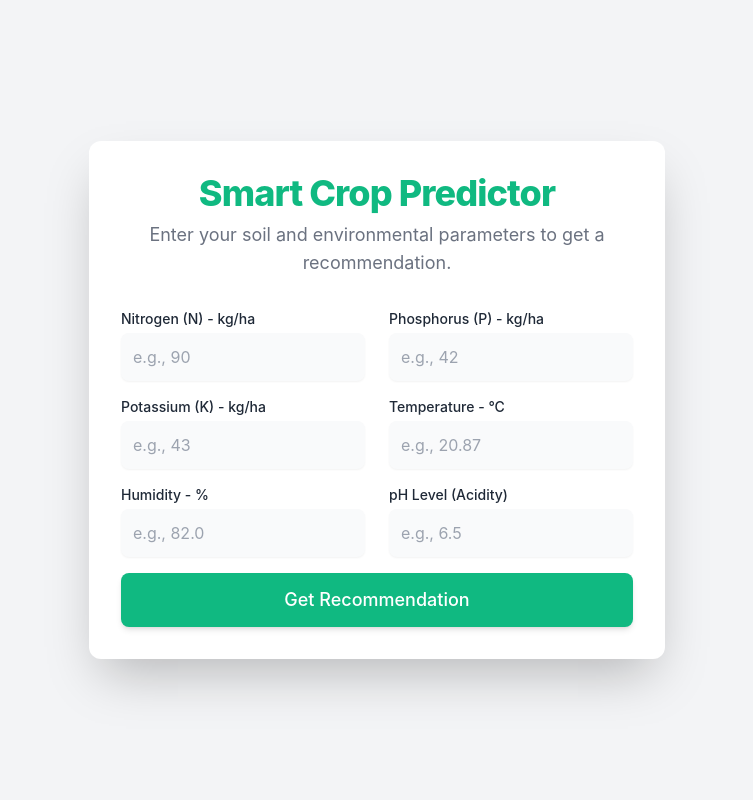
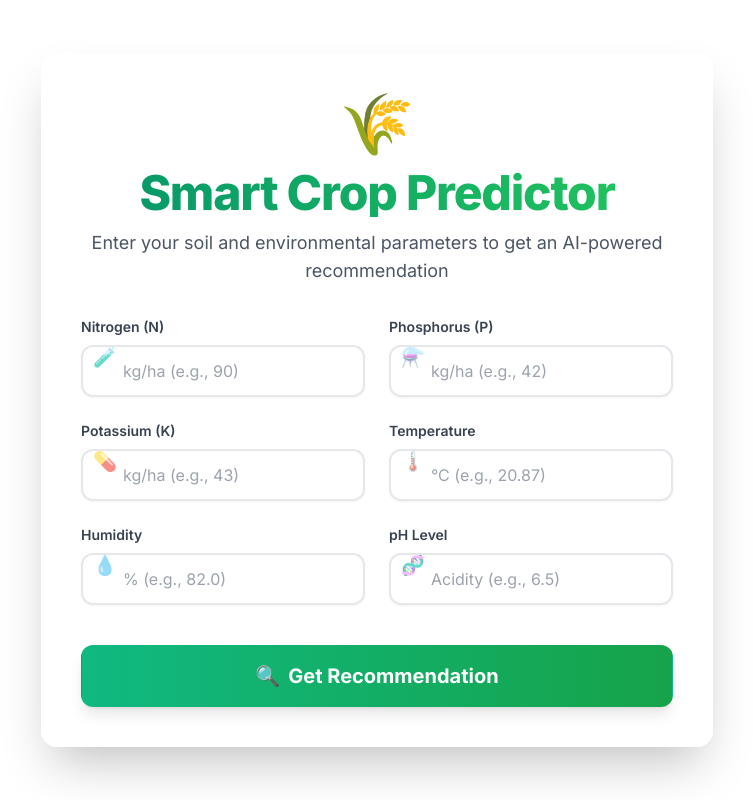
Before and after one commit to altafhossainsunny/FYP-, a Flask app: page / in a window 1280 px wide. Shown: the whole page, without its empty margins (263-1016 px from the left). Run offline with Flask 3, Linux system fonts and the light colour scheme; some libraries are stand-ins or nearby versions.

Commit message:
Enhance the visual appeal and user experience of the application
Update the UI with a gradient background, custom animations, new fonts, and a refined layout for a more modern and engaging interface.

Replit-Commit-Author: Agent
Replit-Commit-Session-Id: 059edc2d-64e3-4aa1-b2f0-79769e3dd94d
Replit-Commit-Checkpoint-Type: full_checkpoint
Replit-Commit-Event-Id: b1d66e8b-750b-4f08-b36b-fd6ed8ab0383
Replit-Commit-Screenshot-Url: https://storage.googleapis.com/screenshot-production-us-central1/76b9ebf5-3823-4005-891e-dab9b2748796/059edc2d-64e3-4aa1-b2f0-79769e3dd94d/UL2Bxvn

```diff
--- a/templates/index.html
+++ b/templates/index.html
@@ -3,14 +3,65 @@
 <head>
     <meta charset="UTF-8">
     <meta name="viewport" content="width=device-width, initial-scale=1.0">
-    <title>Crop Recommendation</title>
-    <!-- Load Tailwind CSS -->
+    <title>Smart Crop Predictor</title>
+    <link href="https://fonts.googleapis.com/css2?family=Inter:wght@400;500;600;700;800&display=swap" rel="stylesheet">
     <script src="https://cdn.tailwindcss.com"></script>
     <style>
-        /* Custom font */
         body {
             font-family: 'Inter', sans-serif;
-            background-color: #f3f4f6;
+            background: linear-gradient(135deg, #667eea 0%, #764ba2 50%, #f093fb 100%);
+            background-attachment: fixed;
+        }
+
+        @keyframes fadeInUp {
+            from {
+                opacity: 0;
+                transform: translateY(20px);
+            }
+            to {
+                opacity: 1;
+                transform: translateY(0);
+            }
+        }
+
+        @keyframes pulse-glow {
+            0%, 100% {
+                box-shadow: 0 0 20px rgba(16, 185, 129, 0.4);
+            }
+            50% {
+                box-shadow: 0 0 30px rgba(16, 185, 129, 0.6);
+            }
+        }
+
+        .fade-in-up {
+            animation: fadeInUp 0.6s ease-out;
+        }
+
+        .input-group {
+            position: relative;
+        }
+
+        .input-icon {
+            position: absolute;
+            left: 12px;
+            top: 50%;
+            transform: translateY(-50%);
+            font-size: 1.2rem;
+            opacity: 0.6;
+        }
+
+        input[type="number"] {
+            padding-left: 2.5rem !important;
+        }
+
+        .result-card {
+            animation: pulse-glow 2s ease-in-out infinite;
+        }
+
+        .bg-pattern {
+            background-image:
+                radial-gradient(circle at 20% 50%, rgba(255, 255, 255, 0.1) 0%, transparent 50%),
+                radial-gradient(circle at 80% 80%, rgba(255, 255, 255, 0.1) 0%, transparent 50%);
         }
     </style>
     <script>
@@ -18,101 +69,117 @@
             theme: {
                 extend: {
                     colors: {
-                        'primary': '#10b981', /* Emerald */
-                        'secondary': '#1f2937', /* Gray-800 */
+                        'primary': '#10b981',
+                        'secondary': '#1f2937',
                     }
                 }
             }
         }
     </script>
 </head>
-<body class="min-h-screen flex items-center justify-center p-4">
+<body class="min-h-screen flex items-center justify-center p-4 bg-pattern">
 
-    <div class="w-full max-w-xl bg-white shadow-2xl rounded-xl p-8 space-y-8">
+    <div class="w-full max-w-2xl bg-white/95 backdrop-blur-sm shadow-2xl rounded-2xl p-10 space-y-8 fade-in-up">
         <!-- Header -->
         <header class="text-center">
-            <h1 class="text-4xl font-extrabold text-primary tracking-tight">
+            <div class="mb-4 text-6xl">🌾</div>
+            <h1 class="text-5xl font-extrabold bg-gradient-to-r from-emerald-600 to-green-500 bg-clip-text text-transparent tracking-tight">
                 Smart Crop Predictor
             </h1>
-            <p class="mt-2 text-lg text-gray-500">
-                Enter your soil and environmental parameters to get a recommendation.
+            <p class="mt-3 text-lg text-gray-600">
+                Enter your soil and environmental parameters to get an AI-powered recommendation
             </p>
         </header>
 
         <!-- Prediction Form -->
-        <form id="predictionForm" class="grid grid-cols-2 gap-x-6 gap-y-4">
+        <form id="predictionForm" class="grid grid-cols-2 gap-x-6 gap-y-6">
 
             <!-- N (Nitrogen) -->
-            <div>
-                <label for="N" class="block text-sm font-medium text-secondary">Nitrogen (N) - kg/ha</label>
+            <div class="input-group">
+                <label for="N" class="block text-sm font-semibold text-gray-700 mb-2">Nitrogen (N)</label>
+                <span class="input-icon">🧪</span>
                 <input type="number" id="N" name="N" step="any" required
-                    class="mt-1 block w-full rounded-lg border-gray-300 shadow-sm focus:border-primary focus:ring-primary p-3 bg-gray-50 transition duration-150 ease-in-out"
-                    placeholder="e.g., 90">
+                    class="block w-full rounded-xl border-2 border-gray-200 shadow-sm focus:border-emerald-400 focus:ring-emerald-400 p-3 bg-white/80 transition-all duration-200 hover:border-emerald-300"
+                    placeholder="kg/ha (e.g., 90)">
             </div>
 
             <!-- P (Phosphorus) -->
-            <div>
-                <label for="P" class="block text-sm font-medium text-secondary">Phosphorus (P) - kg/ha</label>
+            <div class="input-group">
+                <label for="P" class="block text-sm font-semibold text-gray-700 mb-2">Phosphorus (P)</label>
+                <span class="input-icon">⚗️</span>
                 <input type="number" id="P" name="P" step="any" required
-                    class="mt-1 block w-full rounded-lg border-gray-300 shadow-sm focus:border-primary focus:ring-primary p-3 bg-gray-50"
-                    placeholder="e.g., 42">
+                    class="block w-full rounded-xl border-2 border-gray-200 shadow-sm focus:border-emerald-400 focus:ring-emerald-400 p-3 bg-white/80 transition-all duration-200 hover:border-emerald-300"
+                    placeholder="kg/ha (e.g., 42)">
             </div>
 
             <!-- K (Potassium) -->
-            <div>
-                <label for="K" class="block text-sm font-medium text-secondary">Potassium (K) - kg/ha</label>
+            <div class="input-group">
+                <label for="K" class="block text-sm font-semibold text-gray-700 mb-2">Potassium (K)</label>
+                <span class="input-icon">💊</span>
                 <input type="number" id="K" name="K" step="any" required
-                    class="mt-1 block w-full rounded-lg border-gray-300 shadow-sm focus:border-primary focus:ring-primary p-3 bg-gray-50"
-                    placeholder="e.g., 43">
+                    class="block w-full rounded-xl border-2 border-gray-200 shadow-sm focus:border-emerald-400 focus:ring-emerald-400 p-3 bg-white/80 transition-all duration-200 hover:border-emerald-300"
+                    placeholder="kg/ha (e.g., 43)">
             </div>
 
             <!-- Temperature -->
-            <div>
-                <label for="temperature" class="block text-sm font-medium text-secondary">Temperature - °C</label>
+            <div class="input-group">
+                <label for="temperature" class="block text-sm font-semibold text-gray-700 mb-2">Temperature</label>
+                <span class="input-icon">🌡️</span>
                 <input type="number" id="temperature" name="temperature" step="any" required
-                    class="mt-1 block w-full rounded-lg border-gray-300 shadow-sm focus:border-primary focus:ring-primary p-3 bg-gray-50"
-                    placeholder="e.g., 20.87">
+                    class="block w-full rounded-xl border-2 border-gray-200 shadow-sm focus:border-emerald-400 focus:ring-emerald-400 p-3 bg-white/80 transition-all duration-200 hover:border-emerald-300"
+                    placeholder="°C (e.g., 20.87)">
             </div>
 
             <!-- Humidity -->
-            <div>
-                <label for="humidity" class="block text-sm font-medium text-secondary">Humidity - %</label>
+            <div class="input-group">
+                <label for="humidity" class="block text-sm font-semibold text-gray-700 mb-2">Humidity</label>
+                <span class="input-icon">💧</span>
                 <input type="number" id="humidity" name="humidity" step="any" required
-                    class="mt-1 block w-full rounded-lg border-gray-300 shadow-sm focus:border-primary focus:ring-primary p-3 bg-gray-50"
-                    placeholder="e.g., 82.0">
+                    class="block w-full rounded-xl border-2 border-gray-200 shadow-sm focus:border-emerald-400 focus:ring-emerald-400 p-3 bg-white/80 transition-all duration-200 hover:border-emerald-300"
+                    placeholder="% (e.g., 82.0)">
             </div>
 
             <!-- pH -->
-            <div>
-                <label for="ph" class="block text-sm font-medium text-secondary">pH Level (Acidity)</label>
+            <div class="input-group">
+                <label for="ph" class="block text-sm font-semibold text-gray-700 mb-2">pH Level</label>
+                <span class="input-icon">🧬</span>
                 <input type="number" id="ph" name="ph" step="any" required
-                    class="mt-1 block w-full rounded-lg border-gray-300 shadow-sm focus:border-primary focus:ring-primary p-3 bg-gray-50"
-                    placeholder="e.g., 6.5">
+                    class="block w-full rounded-xl border-2 border-gray-200 shadow-sm focus:border-emerald-400 focus:ring-emerald-400 p-3 bg-white/80 transition-all duration-200 hover:border-emerald-300"
+                    placeholder="Acidity (e.g., 6.5)">
             </div>
 
             <!-- Submit Button (Full Width) -->
-            <div class="col-span-2">
+            <div class="col-span-2 mt-4">
                 <button type="submit" id="submitButton"
-                    class="w-full flex justify-center py-3 px-4 border border-transparent rounded-lg shadow-md text-lg font-medium text-white bg-primary hover:bg-emerald-600 focus:outline-none focus:ring-2 focus:ring-offset-2 focus:ring-primary transition duration-150 ease-in-out">
+                    class="w-full flex justify-center items-center gap-2 py-4 px-6 border border-transparent rounded-xl shadow-lg text-xl font-bold text-white bg-gradient-to-r from-emerald-500 to-green-600 hover:from-emerald-600 hover:to-green-700 focus:outline-none focus:ring-4 focus:ring-emerald-300 transition-all duration-200 transform hover:scale-105 active:scale-95">
+                    <span>🔍</span>
                     Get Recommendation
                 </button>
             </div>
         </form>
 
         <!-- Result Display -->
-        <div id="resultContainer" class="mt-8 pt-6 border-t border-gray-200 hidden">
-            <h2 class="text-xl font-semibold text-secondary mb-3">Recommendation:</h2>
-            <p id="recommendationText" class="text-3xl font-extrabold text-center p-4 bg-primary/10 rounded-lg text-primary"></p>
-            <p id="errorText" class="text-lg font-medium text-center p-4 bg-red-100 rounded-lg text-red-700 hidden"></p>
+        <div id="resultContainer" class="mt-6 hidden">
+            <div class="bg-gradient-to-br from-emerald-50 to-green-50 rounded-2xl p-8 border-2 border-emerald-200">
+                <h2 class="text-2xl font-bold text-gray-800 mb-4 text-center flex items-center justify-center gap-2">
+                    <span>✨</span>
+                    <span>Recommended Crop</span>
+                </h2>
+                <div id="recommendationText" class="text-5xl font-black text-center p-6 bg-white rounded-xl text-emerald-600 result-card shadow-lg"></div>
+                <p id="errorText" class="text-lg font-medium text-center p-4 bg-red-100 rounded-xl text-red-700 hidden mt-4"></p>
+            </div>
         </div>
 
         <!-- Loading Indicator -->
-        <div id="loadingIndicator" class="text-center p-4 hidden">
-            <svg class="animate-spin h-6 w-6 text-primary mx-auto" xmlns="http://www.w3.org/2000/svg" fill="none" viewBox="0 0 24 24">
-                <circle class="opacity-25" cx="12" cy="12" r="10" stroke="currentColor" stroke-width="4"></circle>
-                <path class="opacity-75" fill="currentColor" d="M4 12a8 8 0 018-8V0C5.373 0 0 5.373 0 12h4zm2 5.291A7.962 7.962 0 014 12H0c0 3.042 1.135 5.824 3 7.938l3-2.647z"></path>
-            </svg>
-            <p class="text-secondary mt-2">Analyzing parameters...</p>
+        <div id="loadingIndicator" class="text-center p-8 hidden">
+            <div class="flex flex-col items-center">
+                <svg class="animate-spin h-12 w-12 text-emerald-600 mb-4" xmlns="http://www.w3.org/2000/svg" fill="none" viewBox="0 0 24 24">
+                    <circle class="opacity-25" cx="12" cy="12" r="10" stroke="currentColor" stroke-width="4"></circle>
+                    <path class="opacity-75" fill="currentColor" d="M4 12a8 8 0 018-8V0C5.373 0 0 5.373 0 12h4zm2 5.291A7.962 7.962 0 014 12H0c0 3.042 1.135 5.824 3 7.938l3-2.647z"></path>
+                </svg>
+                <p class="text-gray-700 text-lg font-semibold">🌱 Analyzing your parameters...</p>
+                <p class="text-gray-500 text-sm mt-1">Our AI is finding the perfect crop for you</p>
+            </div>
         </div>
 
     </div>
```
